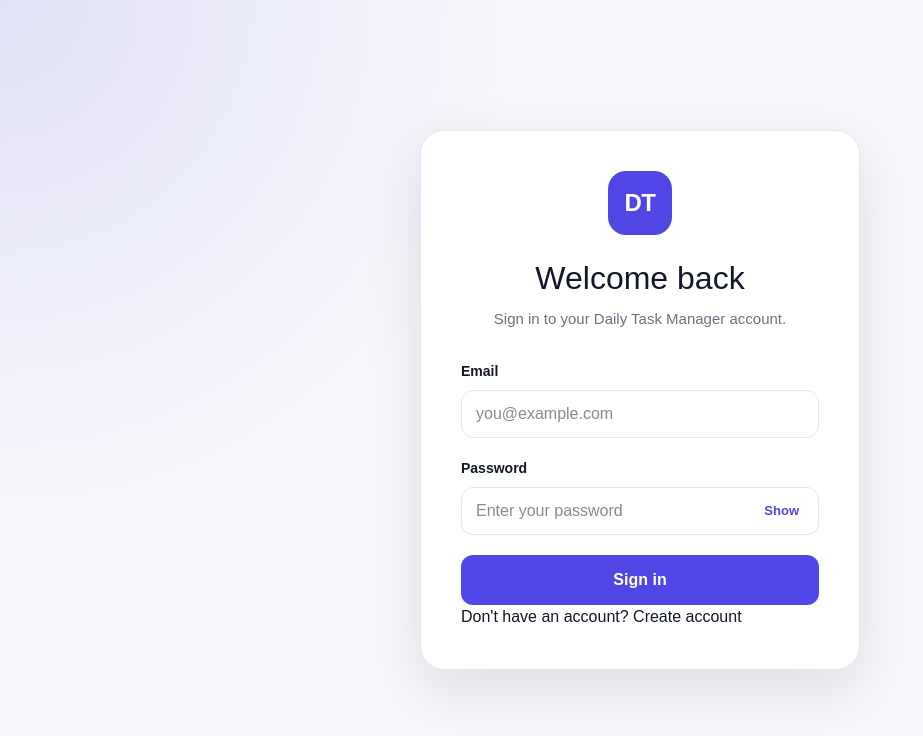
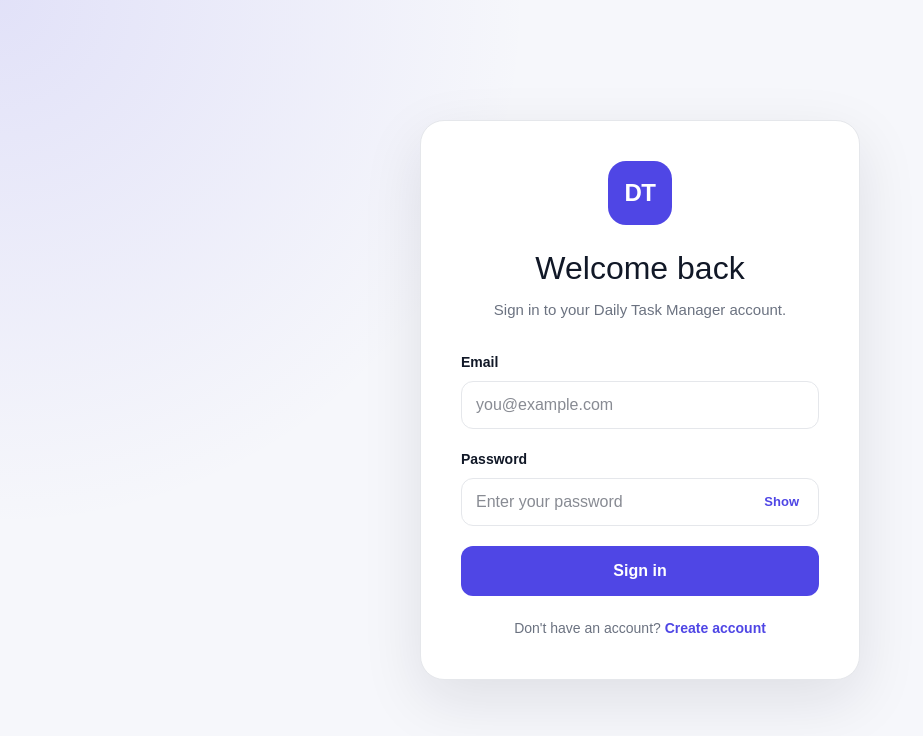
Before and after one commit to usama705705-art/daily-task-manager, a Next.js app: page /login in a window 1280 px wide. Shown: the top 736 px of the page, without its empty margins (0-923 px from the left). Built offline with nearby package versions, Linux system fonts and the light colour scheme; no server answers.

Commit message:
Update globals.css

```diff
--- a/src/app/globals.css
+++ b/src/app/globals.css
@@ -410,3 +410,22 @@ a {
     width: 100%;
   }
 }
+/* Authentication Links */
+
+.auth-links {
+  margin-top: 22px;
+  color: var(--muted);
+  text-align: center;
+  font-size: 14px;
+  line-height: 1.5;
+}
+
+.auth-links a {
+  color: var(--primary);
+  font-weight: 700;
+}
+
+.auth-links a:hover {
+  color: var(--primary-hover);
+  text-decoration: underline;
+}
```
